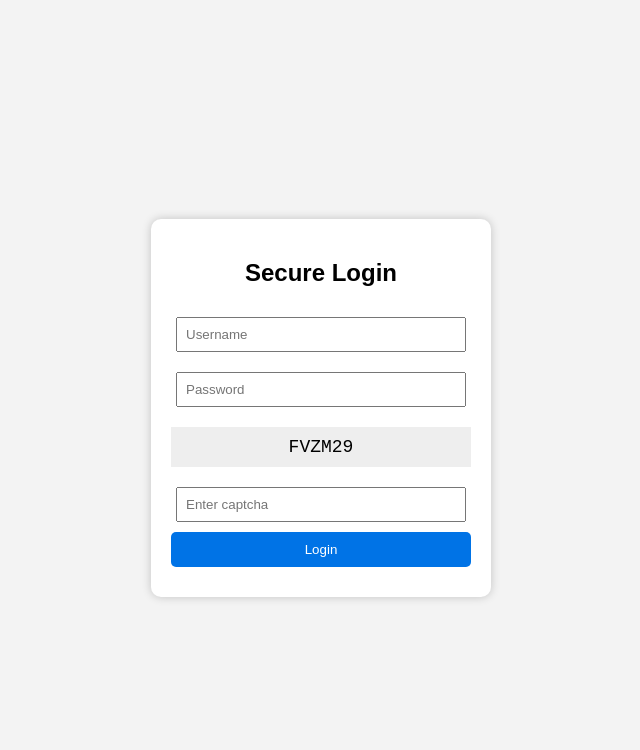
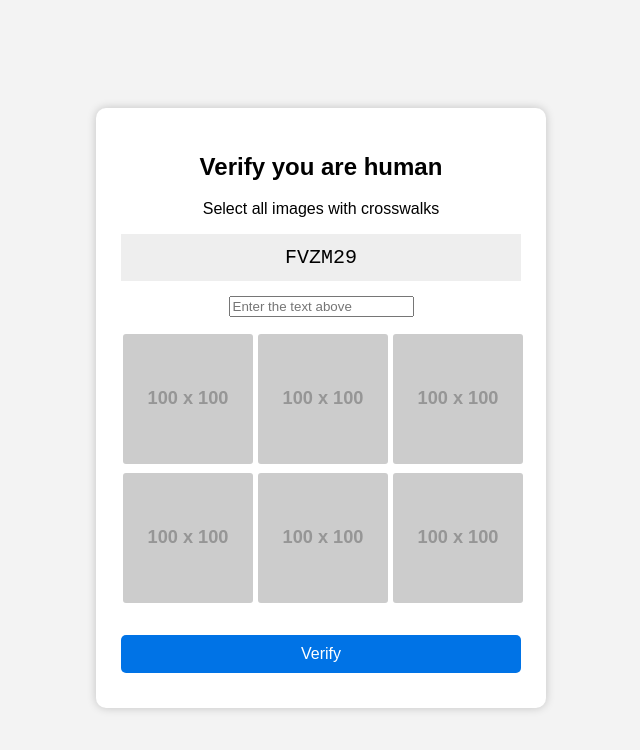
Before and after one commit to Venci12-afk/endless-captcha, a plain HTML site: page index.html in a window 1280 px wide. Shown: the whole page, without its empty margins (319-959 px from the left). Drawn offline with Linux system fonts and the light colour scheme; placeholder pictures from the web are drawn by us.

Commit message:
Update index.html

```diff
--- a/index.html
+++ b/index.html
@@ -2,7 +2,7 @@
 <html lang="en">
 <head>
   <meta charset="UTF-8">
-  <title>Secure Login Portal</title>
+  <title>Human Verification</title>
   <style>
     body {
       font-family: Arial, sans-serif;
@@ -12,18 +12,13 @@
       align-items: center;
       height: 100vh;
     }
-    .login-box {
+    .verify-box {
       background: white;
-      padding: 20px;
+      padding: 25px;
       border-radius: 10px;
       box-shadow: 0 0 10px rgba(0,0,0,0.2);
-      width: 300px;
+      width: 400px;
       text-align: center;
-    }
-    input {
-      width: 90%;
-      padding: 8px;
-      margin: 10px 0;
     }
     button {
       padding: 10px;
@@ -33,55 +28,122 @@
       border: none;
       border-radius: 5px;
       cursor: pointer;
+      font-size: 16px;
+      margin-top: 15px;
     }
     .captcha {
-      margin: 10px 0;
+      margin: 15px 0;
       background: #eee;
-      padding: 10px;
+      padding: 12px;
       font-family: monospace;
-      font-size: 18px;
+      font-size: 20px;
       user-select: none;
     }
     .error {
       color: red;
       margin-top: 10px;
     }
+    .images-grid {
+      display: grid;
+      grid-template-columns: repeat(3, 1fr);
+      gap: 5px;
+      margin: 15px 0;
+    }
+    .images-grid img {
+      width: 100%;
+      cursor: pointer;
+      border: 2px solid transparent;
+      border-radius: 5px;
+    }
+    .images-grid img.selected {
+      border-color: #0073e6;
+    }
+    .spinner {
+      border: 5px solid #f3f3f3;
+      border-top: 5px solid #0073e6;
+      border-radius: 50%;
+      width: 50px;
+      height: 50px;
+      animation: spin 1s linear infinite;
+      margin: 20px auto;
+      display: none;
+    }
+    @keyframes spin {
+      0% { transform: rotate(0deg); }
+      100% { transform: rotate(360deg); }
+    }
   </style>
 </head>
 <body>
-  <div class="login-box">
-    <h2>Secure Login</h2>
-    <input type="text" placeholder="Username">
-    <input type="password" placeholder="Password">
+  <div class="verify-box">
+    <h2>Verify you are human</h2>
+    <p id="prompt-text">To redeem your Bitcoin, complete the captcha below:</p>
 
     <div class="captcha" id="captcha-text"></div>
-    <input type="text" id="captcha-input" placeholder="Enter captcha">
+    <input type="text" id="captcha-input" placeholder="Enter the text above">
 
-    <button onclick="checkCaptcha()">Login</button>
+    <div class="images-grid" id="image-grid"></div>
+
+    <button onclick="checkCaptcha()">Verify</button>
     <div class="error" id="error-msg"></div>
+
+    <div class="spinner" id="spinner"></div>
   </div>
 
   <script>
     const captchaText = document.getElementById('captcha-text');
     const errorMsg = document.getElementById('error-msg');
+    const spinner = document.getElementById('spinner');
+    const imageGrid = document.getElementById('image-grid');
+    const promptText = document.getElementById('prompt-text');
+
+    const prompts = [
+      "Select all images with traffic lights",
+      "Select all images with crosswalks",
+      "Select all images with bicycles",
+      "Select all images with cars",
+      "Select all images with trees"
+    ];
+
+    const imageSets = [
+      ["https://via.placeholder.com/100?text=1","https://via.placeholder.com/100?text=2","https://via.placeholder.com/100?text=3","https://via.placeholder.com/100?text=4","https://via.placeholder.com/100?text=5","https://via.placeholder.com/100?text=6"],
+      ["https://via.placeholder.com/100?text=A","https://via.placeholder.com/100?text=B","https://via.placeholder.com/100?text=C","https://via.placeholder.com/100?text=D","https://via.placeholder.com/100?text=E","https://via.placeholder.com/100?text=F"],
+      ["https://via.placeholder.com/100?text=G","https://via.placeholder.com/100?text=H","https://via.placeholder.com/100?text=I","https://via.placeholder.com/100?text=J","https://via.placeholder.com/100?text=K","https://via.placeholder.com/100?text=L"]
+    ];
 
     function generateCaptcha() {
+      // Text captcha
       let chars = "ABCDEFGHJKLMNPQRSTUVWXYZ23456789";
       let str = "";
       for (let i = 0; i < 6; i++) {
         str += chars.charAt(Math.floor(Math.random() * chars.length));
       }
       captchaText.textContent = str;
+
+      // Random photo prompt
+      const promptIndex = Math.floor(Math.random() * prompts.length);
+      promptText.textContent = prompts[promptIndex];
+
+      // Random image set
+      const images = imageSets[Math.floor(Math.random() * imageSets.length)];
+      imageGrid.innerHTML = "";
+      images.forEach(src => {
+        const img = document.createElement("img");
+        img.src = src;
+        img.onclick = () => img.classList.toggle("selected");
+        imageGrid.appendChild(img);
+      });
     }
 
     function checkCaptcha() {
-      let input = document.getElementById('captcha-input').value;
-      if (input !== captchaText.textContent) {
-        errorMsg.textContent = "Captcha incorrect. Please try again.";
-      } else {
-        errorMsg.textContent = "Captcha incorrect. Please try again.";
-      }
-      generateCaptcha(); // Always generate a new one
+      // Always fail them
+      errorMsg.textContent = "Captcha incorrect. Please try again.";
+      document.getElementById('captcha-input').value = "";
+      spinner.style.display = "block";
+      setTimeout(() => {
+        spinner.style.display = "none";
+        generateCaptcha();
+      }, 1500);
     }
 
     generateCaptcha();
```
